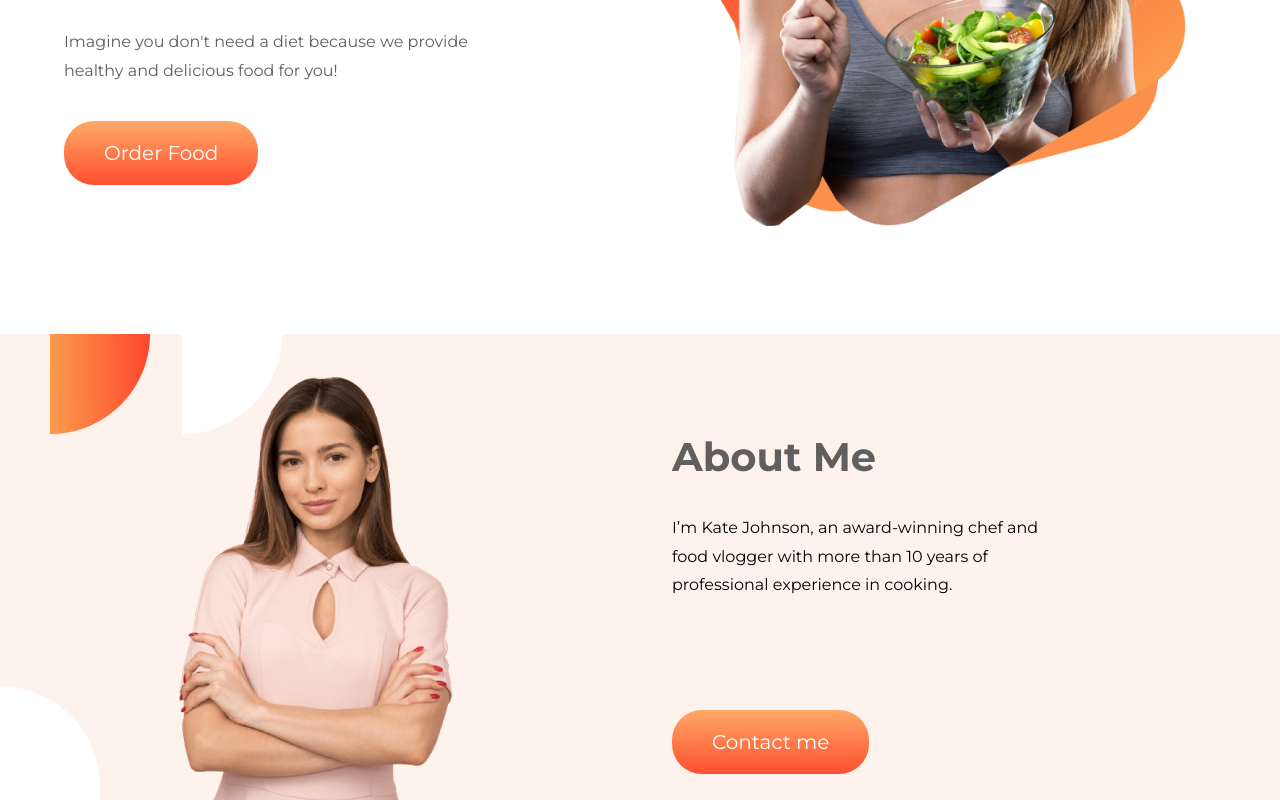
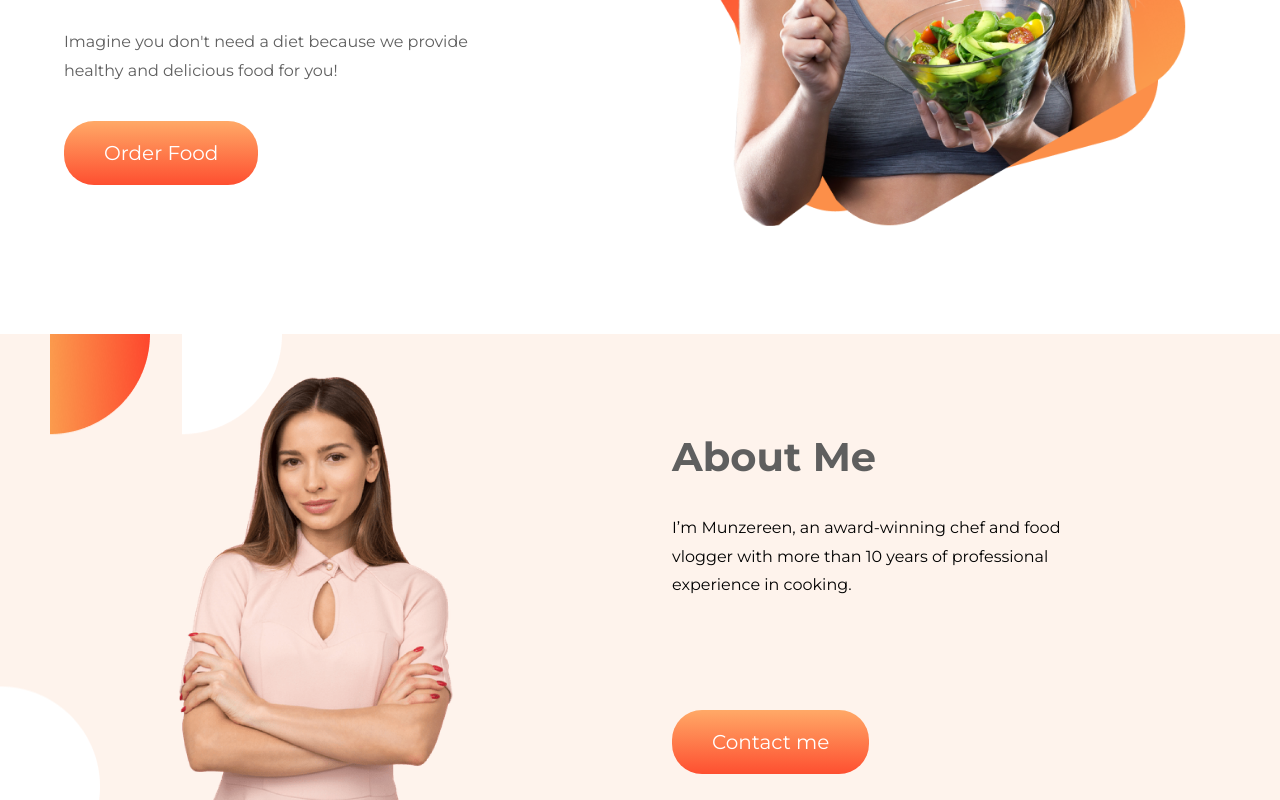
Before and after one commit to Parvez-Ahmed-Protty/fresh-food, a plain HTML site: page index.html in a window 1280 px wide. Shown: the part 367-1167 px from the top of the page. Drawn offline with Linux system fonts and the light colour scheme.

Commit message:
name change

```diff
--- a/index.html
+++ b/index.html
@@ -31,7 +31,7 @@
         </div>
         <div class="half-width about-text">
             <h2>About Me </h2>
-            <p class="about">I’m Kate Johnson, an award-winning chef and food vlogger with more than 10 years of professional experience in cooking.</p>
+            <p class="about">I’m Munzereen, an award-winning chef and food vlogger with more than 10 years of professional experience in cooking.</p>
             <a class="link-button" href="https://www.linkedin.com/feed/" target="_blank">Contact me</a>
         </div>
     </section>
```
